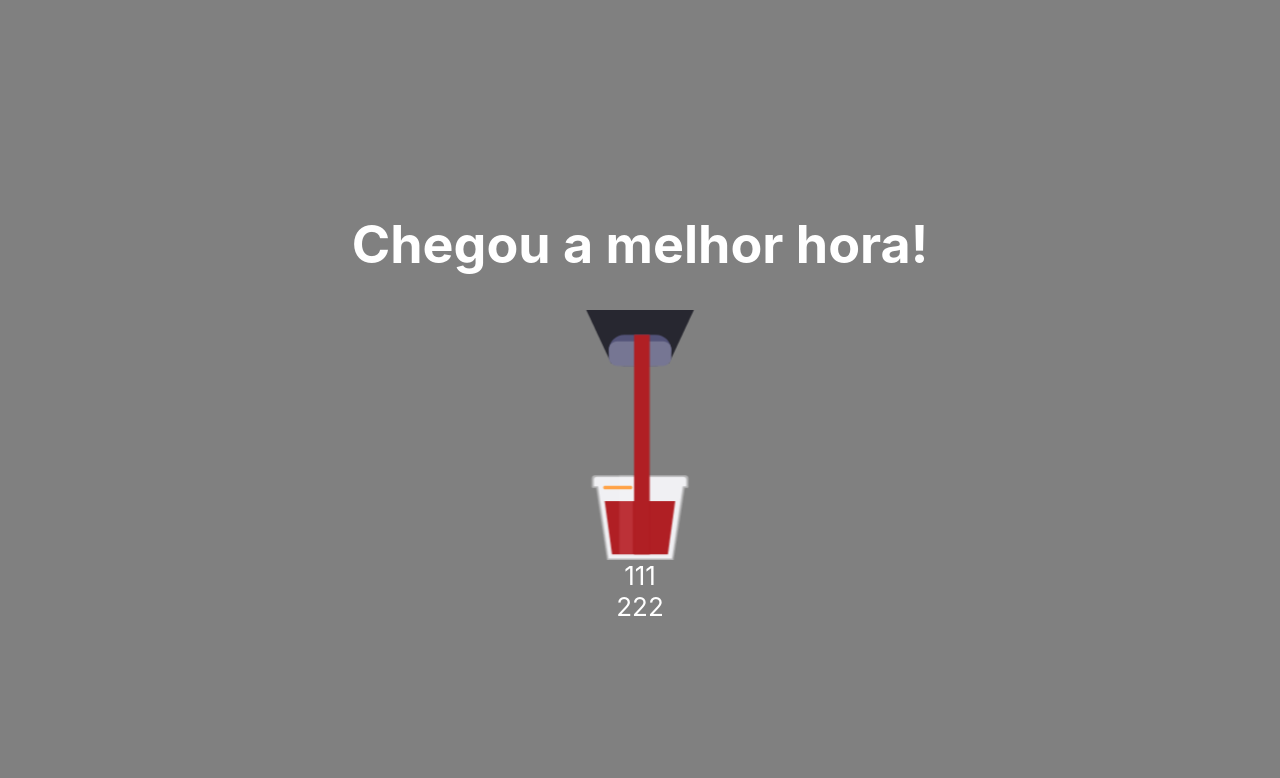
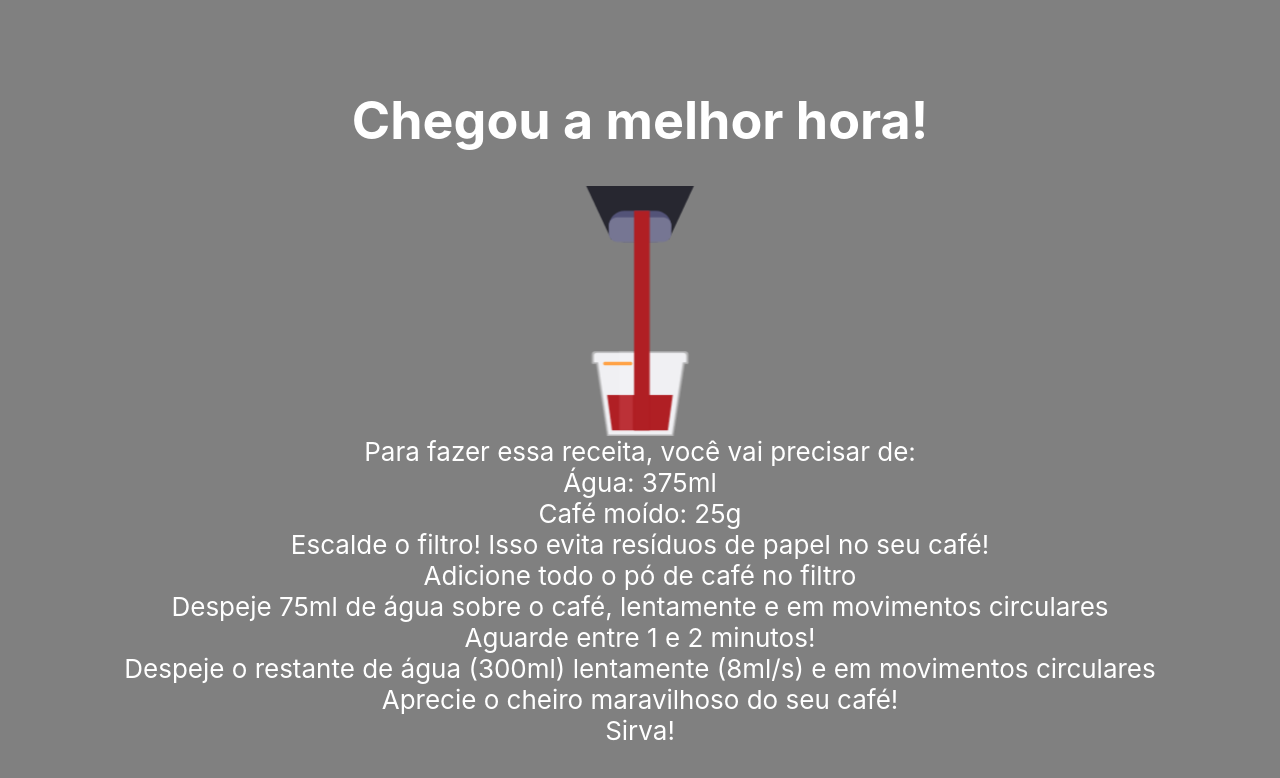
Before and after one commit to andreLDias/make-your-coffee, a React (Create React App) app: page /resultado in a window 1280 px wide. Shown: the top 778 px of the page. Built offline with nearby package versions, Linux system fonts and the light colour scheme.

Commit message:
fix coffee formula and add how-to-pour section

```diff
--- a/src/screens/coffeeInformation/coffee-information.js
+++ b/src/screens/coffeeInformation/coffee-information.js
@@ -29,12 +29,12 @@ const CoffeeInformation = () => {
 
   const handleSubmit = () => {
     if (selectedInitialMeasure === 'milliliters') {
-      const waterAmount = coffeeMeasure / proportionsFromGrains[roastType]
-      setExpectedAmount(waterAmount)
+      const waterAmount = (coffeeMeasure + 1) / proportionsFromGrains[roastType]
+      setExpectedAmount(Number(waterAmount.toFixed(2)))
     }
     if (selectedInitialMeasure === 'grains') {
       const waterAmount = coffeeMeasure * proportionsFromGrains[roastType]
-      setExpectedAmount(waterAmount)
+      setExpectedAmount(Number(waterAmount.toFixed(2)))
     }
   }
 
@@ -118,8 +118,8 @@ const CoffeeInformation = () => {
         <div>
           {expectedAmount}
           {selectedInitialMeasure === 'milliliters'
-            ? ' ml de água'
-            : ' gramas de café'}
+            ? ' gramas de café'
+            : ' ml de água'}
         </div>
       )}
     </S.Wrapper>
--- /dev/null
+++ b/src/screens/results/recipe-info/index.js
@@ -0,0 +1,3 @@
+import YouWillNeed from './you-will-need'
+
+export default YouWillNeed
--- a/src/screens/results/powderAmount.js
+++ b/src/screens/results/recipe-info/powderAmount.js
@@ -1,7 +1,7 @@
 import React from 'react'
 
 const PowderAmount = ({ amount }) => {
-  return <div>{amount}</div>
+  return <div>Café moído: {amount}g</div>
 }
 
 export default PowderAmount
--- a/src/screens/results/waterAmount.js
+++ b/src/screens/results/recipe-info/waterAmount.js
@@ -1,7 +1,7 @@
 import React from 'react'
 
 const WaterAmount = ({ amount }) => {
-  return <div>{amount}</div>
+  return <div>Água: {amount}ml</div>
 }
 
 export default WaterAmount
--- /dev/null
+++ b/src/screens/results/recipe-info/you-will-need.js
@@ -0,0 +1,15 @@
+import React from 'react'
+import PowderAmount from './powderAmount'
+import WaterAmount from './waterAmount'
+
+const YouWillNeed = ({ water, powder }) => {
+  return (
+    <div>
+      Para fazer essa receita, você vai precisar de:
+      <WaterAmount amount={water} />
+      <PowderAmount amount={powder} />
+    </div>
+  )
+}
+
+export default YouWillNeed
--- /dev/null
+++ b/src/screens/results/recipe-tutorial/how-to-pour.js
@@ -0,0 +1,23 @@
+import React from 'react'
+
+const HowToPour = ({ water, powder }) => {
+  return (
+    <div>
+      <div>Escalde o filtro! Isso evita resíduos de papel no seu café!</div>
+      <div>Adicione todo o pó de café no filtro</div>
+      <div>
+        Despeje {3 * powder}ml de água sobre o café, lentamente e em movimentos
+        circulares
+      </div>
+      <div>Aguarde entre 1 e 2 minutos!</div>
+      <div>
+        Despeje o restante de água ({water - 3 * powder}ml) lentamente (8ml/s) e
+        em movimentos circulares{' '}
+      </div>
+      <div>Aprecie o cheiro maravilhoso do seu café!</div>
+      <div>Sirva!</div>
+    </div>
+  )
+}
+
+export default HowToPour
--- /dev/null
+++ b/src/screens/results/recipe-tutorial/index.js
@@ -0,0 +1,3 @@
+import HowToPour from './how-to-pour'
+
+export default HowToPour
--- a/src/screens/results/results.js
+++ b/src/screens/results/results.js
@@ -1,9 +1,9 @@
 import React from 'react'
 import Lottie from 'react-lottie'
 import coffeeAnimatedJSON from '../../assets/coffee-brewing.json'
-import PowderAmount from './powderAmount'
 import * as S from './results.style'
-import WaterAmount from './waterAmount'
+import HowToPour from './recipe-tutorial'
+import YouWillNeed from './recipe-info'
 
 const Results = () => {
   const defaultOptions = {
@@ -16,8 +16,8 @@ const Results = () => {
     <S.Wrapper>
       <S.Title>Chegou a melhor hora!</S.Title>
       <Lottie options={defaultOptions} height={250} width={250} />
-      <WaterAmount amount={111} />
-      <PowderAmount amount={222} />
+      <YouWillNeed water={375} powder={25} />
+      <HowToPour water={375} powder={25} />
     </S.Wrapper>
   )
 }
```
